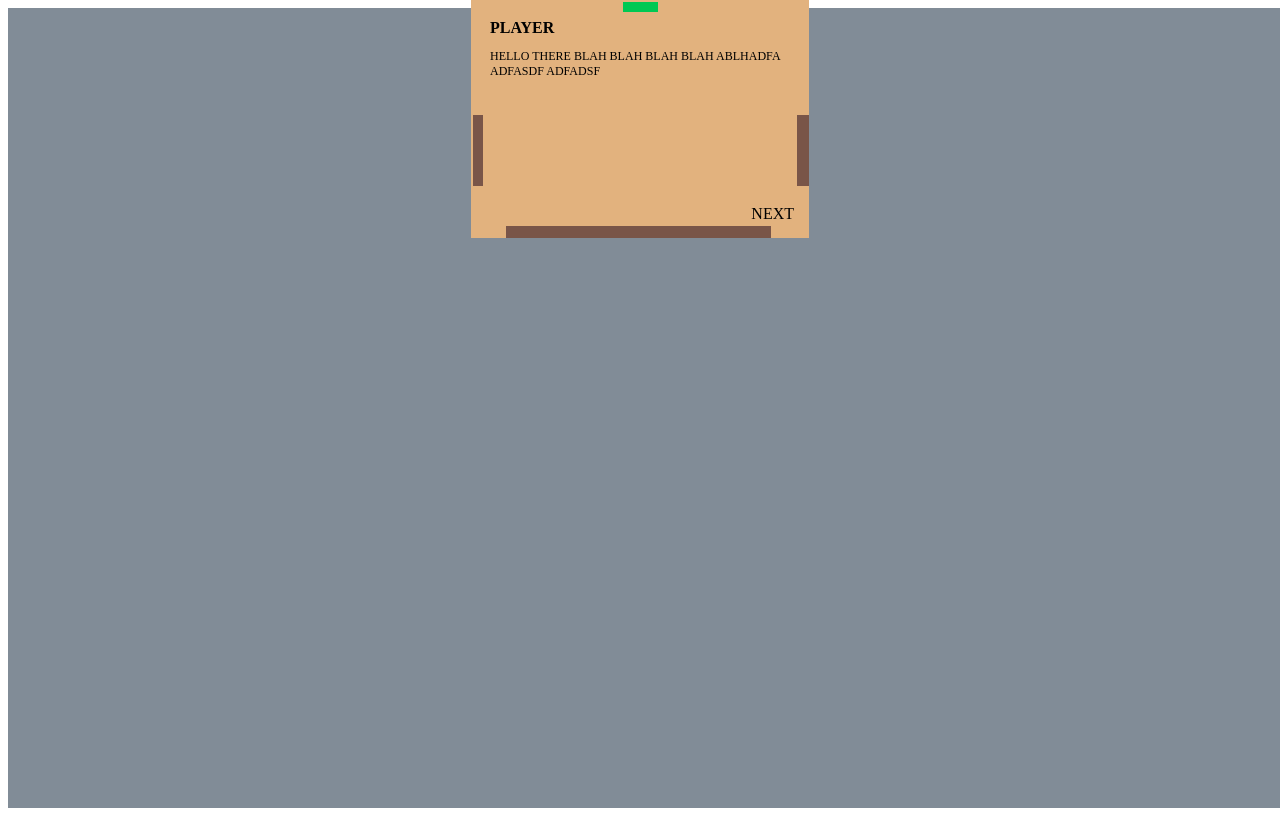
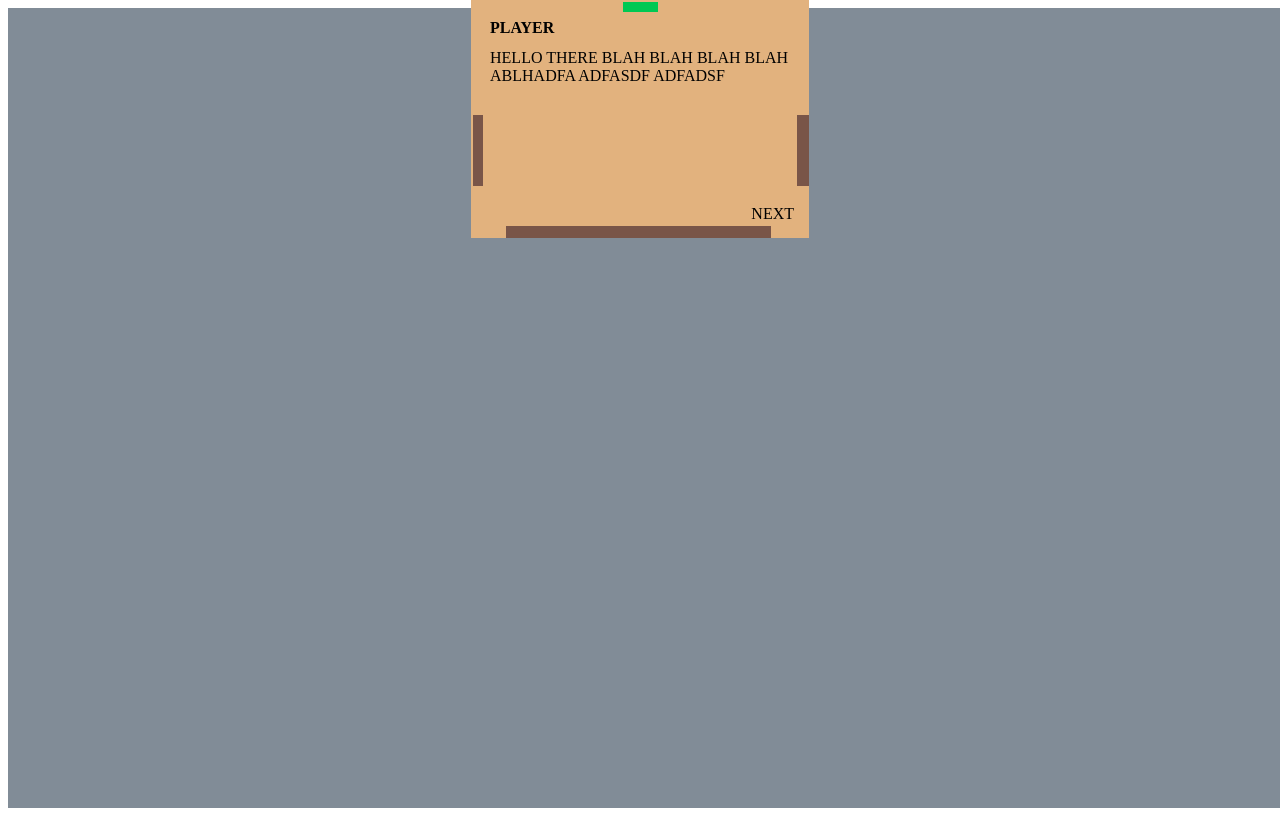
Before and after one commit to technoY2K/phaser-homepage, a React (Create React App) app: page / in a window 1280 px wide. Built offline with nearby package versions, Linux system fonts and the light colour scheme; no server answers.

Commit message:
refactor: pedantic changes

```diff
--- a/src/components/Message.tsx
+++ b/src/components/Message.tsx
@@ -1,23 +1,24 @@
 import { useMemo } from "react";
 import { animated, useTransition } from "react-spring";
+import styled from "styled-components";
 
-type MessageProps = {
+const MessageContainer = styled.div`
+    font-size: "12px";
+    text-transform: uppercase;
+`;
+
+interface MessageProps {
+    forceShowFullMessage: boolean;
     message: string;
+    onMessageEnded: VoidFunction;
     trail: number;
-    onMessageEnded: VoidFunction;
-    forceShowFullMessage: boolean;
-};
-
-const baseStyle: React.CSSProperties = {
-    fontSize: "12px",
-    textTransform: "uppercase",
-};
+}
 
 export default function Message({
+    forceShowFullMessage = false,
     message = "",
+    onMessageEnded,
     trail,
-    onMessageEnded,
-    forceShowFullMessage = false,
 }: MessageProps) {
     const lettersList = useMemo(
         () =>
@@ -37,7 +38,8 @@ export default function Message({
         trail,
         from: { display: "none" },
         enter: { display: "" },
-        onRest: (status, controller, letter) => {
+        onRest: (...args) => {
+            const [, , letter] = args;
             if (letter.index === lettersList.length - 1) {
                 onMessageEnded();
             }
@@ -45,7 +47,7 @@ export default function Message({
     });
 
     return (
-        <div style={baseStyle}>
+        <MessageContainer>
             {forceShowFullMessage && <span>{message}</span>}
             {!forceShowFullMessage &&
                 transitions((styles, { item, index }) => (
@@ -53,6 +55,6 @@ export default function Message({
                         {item}
                     </animated.span>
                 ))}
-        </div>
+        </MessageContainer>
     );
 }
--- a/src/components/dialogbox/index.tsx
+++ b/src/components/dialogbox/index.tsx
@@ -2,15 +2,15 @@ import { useEffect, useState } from "react";
 import Message from "../Message";
 import * as Styled from "./index.styled";
 
-type DialogBoxProps = {
+interface DialogBoxProps {
+    characterName: string;
     messages: string[];
-    characterName: string;
     onDialogEnded: VoidFunction;
-};
+}
 
 export default function DialogBox({
+    characterName,
     messages,
-    characterName,
     onDialogEnded,
 }: DialogBoxProps) {
     const [currentMessage, setCurrentMessage] = useState(0);
@@ -28,9 +28,7 @@ export default function DialogBox({
                 }
             }
 
-            if (e instanceof MouseEvent) {
-                handleClick();
-            }
+            handleClick();
         };
 
         window.addEventListener("keydown", handleKeyPressed);
@@ -59,10 +57,10 @@ export default function DialogBox({
         <Styled.DialogContainer>
             <Styled.DialogTitle>{characterName}</Styled.DialogTitle>
             <Message
+                forceShowFullMessage={forceShowFullMessage}
                 message={messages[currentMessage]}
+                onMessageEnded={() => setMessageEnded(true)}
                 trail={50}
-                onMessageEnded={() => setMessageEnded(true)}
-                forceShowFullMessage={forceShowFullMessage}
             />
             <Styled.DialogFooter onClick={handleClick}>
                 {currentMessage === messages.length - 1 && messageEnded
--- a/src/phaser/game-engine/game.types.ts
+++ b/src/phaser/game-engine/game.types.ts
@@ -10,7 +10,7 @@ export enum EventMessage {
     StateChange = "state",
 }
 
-export type GamePayload<T = undefined> = {
+export interface GamePayload<T = undefined> {
     message: EventMessage;
     updateState?: () => PayloadAction<T>;
-};
+}
--- a/src/phaser/scenes/Level1.tsx
+++ b/src/phaser/scenes/Level1.tsx
@@ -15,7 +15,6 @@ export class Level1 extends Scene {
     private tileset!: Tilemaps.Tileset;
 
     // layers
-    private groundLayer!: Tilemaps.TilemapLayer;
     private furnitureLayer!: Tilemaps.TilemapLayer;
     private wallsLayer!: Tilemaps.TilemapLayer;
     private exteriorLayer!: Tilemaps.TilemapLayer;
@@ -38,7 +37,7 @@ export class Level1 extends Scene {
         );
 
         // create layers
-        this.groundLayer = this.map.createLayer("Ground", this.tileset, 0, 0);
+        this.map.createLayer("Ground", this.tileset, 0, 0);
 
         this.furnitureLayer = this.map.createLayer(
             "Furniture",
--- a/src/phaser/scenes/utils.ts
+++ b/src/phaser/scenes/utils.ts
@@ -1,4 +1,4 @@
-type ObjectPoint = {
+interface ObjectPoint {
     height: number;
     id: number;
     name: string;
@@ -9,7 +9,7 @@ type ObjectPoint = {
     width: number;
     x: number;
     y: number;
-};
+}
 
 export function gameObjectsToObjectPoints(
     gameObjects: unknown[]
```
